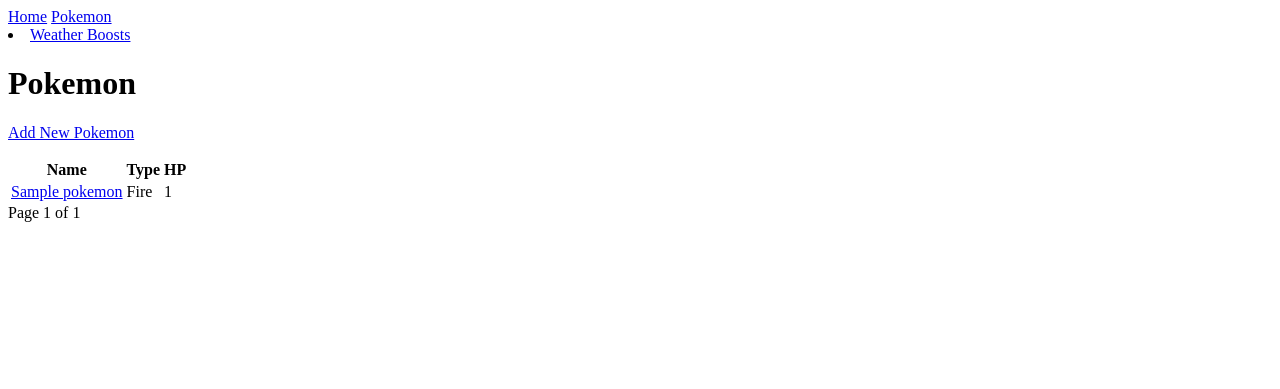
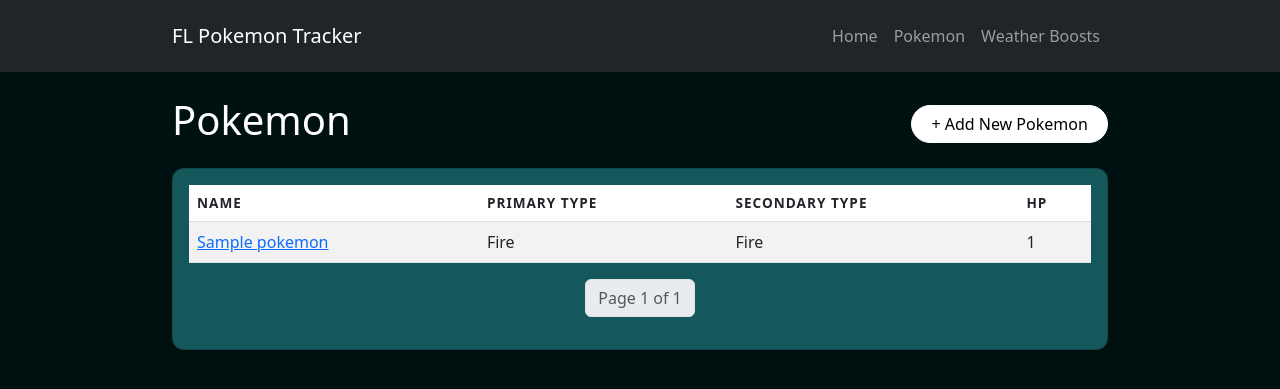
Before and after one commit to SraddhaK/cis4930-sp26-django-project-group-21, a Django app: page /pokemon/ in a window 1280 px wide. Shown: the top 389 px of the page. Run offline with Django 5.2, Linux system fonts and the light colour scheme; tables that the repository leaves empty hold one stand-in row (values such as "Sample post").

Commit message:
implemented bootstrap across all html files, fixed bug: secondary typing not showing up in tables.

```diff
--- a/myapp/models.py
+++ b/myapp/models.py
@@ -13,6 +13,7 @@
         ('Grass', 'Grass'),
         ('Electric', 'Electric'),
         ('Normal', 'Normal'),
+        ('Ice', 'Ice'),
     ]
 
     name = models.CharField(max_length=20, choices=TYPE_CHOICES, unique=True)
--- /dev/null
+++ b/myapp/static/css/style.css
@@ -0,0 +1,50 @@
+
+body {
+    background-color: #001112;
+}
+
+.container {
+    max-width: 960px;
+}
+
+
+.navbar {
+    padding: 1rem 2rem;
+}
+
+
+.card {
+    border-radius: 12px;
+    box-shadow: 0 4px 8px rgba(0, 0, 0, 0.15);
+    margin-bottom: 1.5rem;
+    background-color: #14585c;
+
+    .card-body {
+        color: white
+    }
+
+}
+
+
+.table th {
+    text-transform: uppercase;
+    letter-spacing: 1px;
+    font-size: 0.85rem;
+}
+
+
+.btn {
+    border-radius: 20px;
+    padding: 0.4rem 1.2rem;
+    background-color: white;
+    border-color: white;
+    color: black;
+}
+
+.mb-0 {
+    color: white;
+}
+
+.d-flex {
+    color:white
+}
--- a/myapp/templates/myapp/base.html
+++ b/myapp/templates/myapp/base.html
@@ -2,20 +2,46 @@
 <html lang="en">
 <head>
     <meta charset="UTF-8">
+    <meta name="viewport" content=""width=device-width, initial-scale="1.0">
     <title>{% block title %}Florida Pokemon Tracker with Pokemon Database{% endblock %}</title>
+
+    <link href="https://cdn.jsdelivr.net/npm/bootstrap@5.3.0/dist/css/bootstrap.min.css" rel="stylesheet">
+
+    {% load static %}
+    <link rel="stylesheet" href="{% static 'css/style.css' %}">
 </head>
 <body>
 
-<nav>
-    <a href="{% url 'myapp:home' %}">Home</a>
-    <a href="{% url 'myapp:record_list' %}">Pokemon</a>
-    <li class="nav-item">
-        <a class="nav-link" href="{% url 'myapp:weather_boost' %}">Weather Boosts</a>
-    </li>
+<nav class="navbar navbar-expand-lg navbar-dark bg-dark">
+    <div class="container">
+        <a class="navbar-brand" href="{% url 'myapp:home' %}">FL Pokemon Tracker</a>
+
+        <button class="navbar-toggler" type="button" data-bs-toggle="collapse" data-bs-target="#navMenu">
+            <span class="navbar-toggler-icon"></span>
+        </button>
+
+        <div class="collapse navbar-collapse" id="navMenu">
+            <ul class="navbar-nav ms-auto">
+                <li class="nav-item">
+                    <a class="nav-link" href="{% url 'myapp:home' %}">Home</a>
+                </li>
+                <li class="nav-item">
+                    <a class="nav-link" href="{% url 'myapp:record_list' %}">Pokemon</a>
+                </li>
+                <li class="nav-item">
+                    <a class="nav-link" href="{% url 'myapp:weather_boost' %}">Weather Boosts</a>
+                </li>
+            </ul>
+
+        </div>
+    </div>
 </nav>
 
-{% block content %}
-{% endblock %}
+<div class="container mt-4">
+    {% block content %}
+    {% endblock %}
+</div>
 
+<script src="https://cdn.jsdelivr.net/npm/bootstrap@5.3.0/dist/js/bootstrap.bundle.min.js"></script>
 </body>
 </html>
--- a/myapp/templates/myapp/record_list.html
+++ b/myapp/templates/myapp/record_list.html
@@ -3,16 +3,21 @@
 {% block title %}Pokemon List{% endblock %}
 
 {% block content %}
+
+<div class="d-flex justify-content-between align-items-center mb-3">
   <h1>Pokemon</h1>
-
-<p><a href="{% url 'myapp:record_create' %}">Add New Pokemon</a></p>
+  <a href="{% url 'myapp:record_create' %}" class="btn btn-primary">+ Add New Pokemon</a>
+</div>
 
 {% if page_obj %}
-<table>
+<div class="card mb-4">
+  <div class="card-body">
+    <table class="table table-striped table-hover">
       <thead>
         <tr>
           <th>Name</th>
-            <th>Type</th>
+          <th>Primary Type</th>
+          <th>Secondary Type</th>
           <th>HP</th>
         </tr>
       </thead>
@@ -21,29 +26,49 @@
         <tr>
           <td><a href="{% url 'myapp:record_detail' pokemon.pk %}">{{ pokemon.name }}</a></td>
           <td>{{ pokemon.primary_type }}</td>
+          <td>{{ pokemon.secondary_type|default:"—" }}</td>
           <td>{{ pokemon.hp }}</td>
         </tr>
         {% empty %}
-        <p>No Pokemon found.</p>
+        <p class="text-muted">No Pokemon found.</p>
         {% endfor %}
       </tbody>
     </table>
 
-<!-- pagination -->
+    <!-- Pagination -->
     <nav>
+      <ul class="pagination justify-content-center">
+
         {% if page_obj.has_previous %}
-        <a href="?page=1">First</a>
-        <a href="?page={{ page_obj.previous_page_number }}">Previous</a>
+        <li class="page-item">
+          <a class="page-link" href="?page=1">First</a>
+        </li>
+        <li class="page-item">
+          <a class="page-link" href="?page={{ page_obj.previous_page_number }}">Previous</a>
+        </li>
         {% endif %}
 
-    <span>Page {{ page_obj.number }} of {{ page_obj.paginator.num_pages }}</span>
+        <li class="page-item disabled">
+          <span class="page-link">Page {{ page_obj.number }} of {{ page_obj.paginator.num_pages }}</span>
+        </li>
 
         {% if page_obj.has_next %}
-        <a href="?page={{ page_obj.next_page_number }}">Next</a>
-        <a href="?page={{ page_obj.paginator.num_pages }}">Last</a>
+        <li class="page-item">
+          <a class="page-link" href="?page={{ page_obj.next_page_number }}">Next</a>
+        </li>
+        <li class="page-item">
+          <a class="page-link" href="?page={{ page_obj.paginator.num_pages }}">Last</a>
+        </li>
         {% endif %}
+
+      </ul>
     </nav>
+
+  </div>
+</div>
+
 {% else %}
-<p>No Pokemon in the database yet.</p>
+<p class="text-muted">No Pokemon in the database yet.</p>
 {% endif %}
+
 {% endblock %}
```
Also changed, not shown: myapp/management/commands/seed_data.py (+7 -1 lines), myapp/templates/myapp/record_confirm_delete.html (+18 -7 lines), myapp/templates/myapp/record_detail.html (+20 -8 lines), myapp/templates/myapp/record_form.html (+31 -9 lines), myapp/templates/myapp/weather_boost.html (+20 -6 lines), myapp/migrations/0004_pokemon_secondary_type.py (added). Lines whose indentation alone changed are shown as unchanged.
